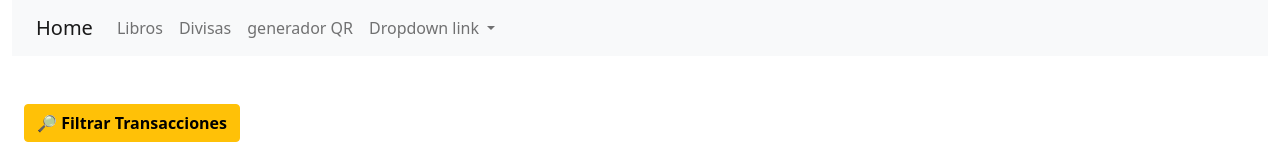
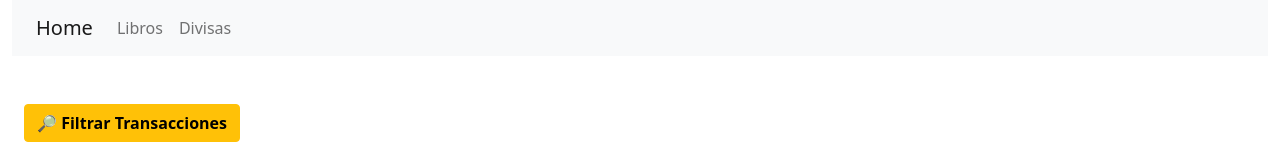
Before and after one commit to matiasard/TP7-WebService-FrontEnd-Angular, an Angular app: page /divisas in a window 1280 px wide. Shown: the top 148 px of the page. Built offline with nearby package versions, Linux system fonts and the light colour scheme; no server answers.

Commit message:
{refactor} deleted comments

```diff
--- a/src/app/divisas/pages/conversor-divisas/conversor-divisas.component.ts
+++ b/src/app/divisas/pages/conversor-divisas/conversor-divisas.component.ts
@@ -33,7 +33,6 @@ export class ConversorDivisasComponent implements OnInit {
 
   //* METODO GET - Tabla de Transacciones
   get resultados() {
-    console.log(this.conversorService.listaTransacciones);
     return this.conversorService.listaTransacciones;
   }
 
--- a/src/app/shared/header/header.component.html
+++ b/src/app/shared/header/header.component.html
@@ -14,10 +14,10 @@
         <li class="nav-item">
           <a class="nav-link" routerLink="divisas">Divisas</a>
         </li>
-        <li class="nav-item">
-          <!-- <a class="nav-link" routerLink="convertidor">Convertidor</a> -->
-        </li>
-        <li class="nav-item">
+        <!-- <li class="nav-item">
+          <a class="nav-link" routerLink="convertidor">Convertidor</a>
+        </li> -->
+        <!-- <li class="nav-item">
           <a class="nav-link" routerLink="generadorQr">generador QR</a>
         </li>
         <li class="nav-item dropdown">
@@ -30,7 +30,7 @@
             <li><a class="dropdown-item" href="#">Another action</a></li>
             <li><a class="dropdown-item" href="#">Something else here</a></li>
           </ul>
-        </li>
+        </li> -->
       </ul>
     </div>
   </div>
```
